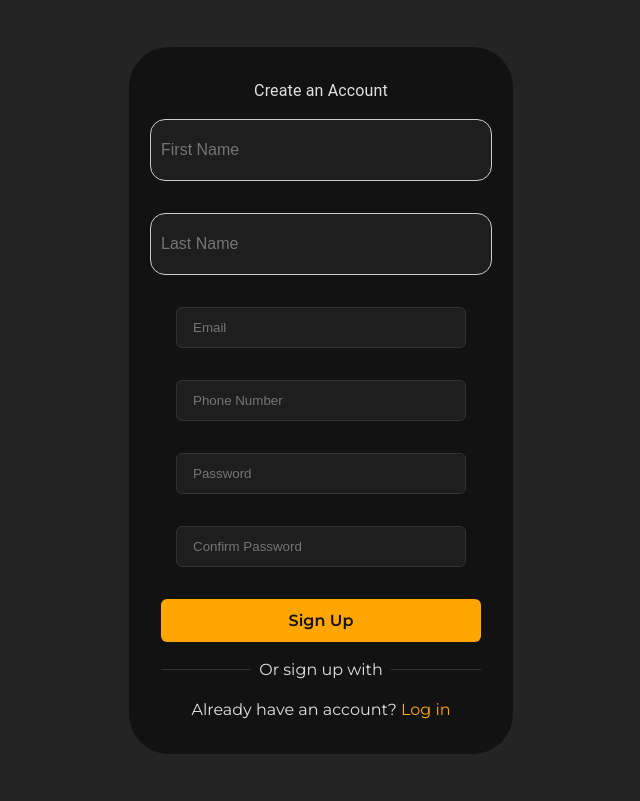
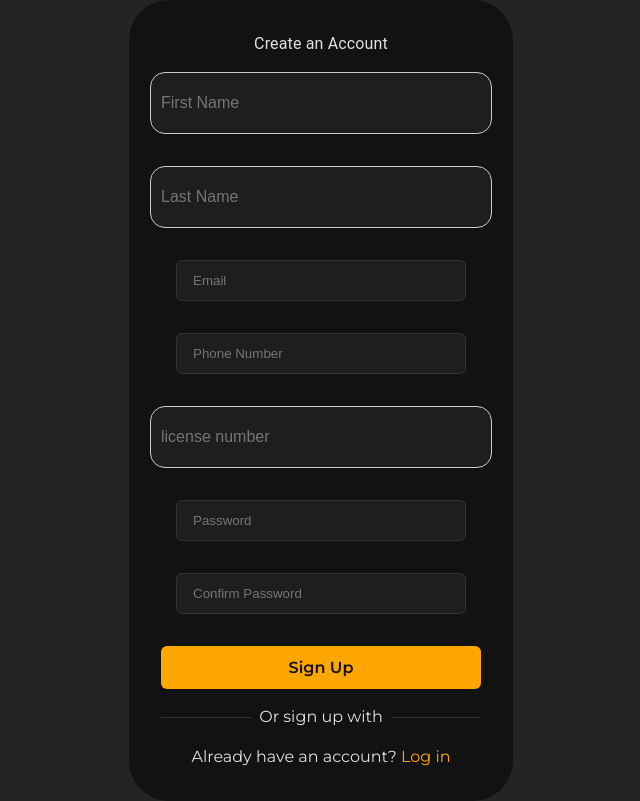
Before and after one commit to 4kClinton/Swyft-Driver, a React (Vite) app: page /signup in a window 1280 px wide. Shown: the whole page, without its empty margins (319-959 px from the left). Built offline with nearby package versions, Linux system fonts and the light colour scheme; no server answers.

Commit message:
Driver signup

```diff
--- a/src/Components/SignUp.jsx
+++ b/src/Components/SignUp.jsx
@@ -14,6 +14,7 @@ const SignUp = () => {
   const [password, setPassword] = useState('');
   const [confirmPassword, setConfirmPassword] = useState('');
   const [error, setError] = useState(null);
+  const [licenseNumber, setLicenseNumber] = useState('');
   const [loading, setLoading] = useState(false);
 
   const firstNameRef = useRef(null);
@@ -22,6 +23,7 @@ const SignUp = () => {
   const phoneRef = useRef(null);
   const passwordRef = useRef(null);
   const confirmPasswordRef = useRef(null);
+  const licenseNumberRef = useRef(null);
 
   const handleSignUp = async (event) => {
     event.preventDefault();
@@ -36,7 +38,14 @@ const SignUp = () => {
     }
 
     // Temporarily store data in Cookies
-    const formData = { first_name, last_name, email, phoneNumber, password };
+    const formData = {
+      first_name,
+      last_name,
+      email,
+      phoneNumber,
+      password,
+      licenseNumber,
+    };
     Cookies.set('signupData', JSON.stringify(formData), { expires: 7 });
 
     console.log('Navigating to /verification');
@@ -93,6 +102,17 @@ const SignUp = () => {
         </div>
         <div className="input-group">
           <input
+            ref={licenseNumberRef}
+            placeholder="license number"
+            type="text"
+            value={licenseNumber}
+            onChange={(e) => setLicenseNumber(e.target.value)}
+            autoComplete="licenseNumber"
+            required
+          />
+        </div>
+        <div className="input-group">
+          <input
             ref={passwordRef}
             placeholder="Password"
             type="password"
--- a/src/Components/Verification.jsx
+++ b/src/Components/Verification.jsx
@@ -21,12 +21,12 @@ const Verification = () => {
 
   // Retrieve signup data from cookies
   const storedData = JSON.parse(Cookies.get('signupData')) || {};
-  const { first_name, last_name, phoneNumber, email, password } = storedData;
+  const { first_name, last_name, phoneNumber, email, password, licenseNumber } =
+    storedData;
 
   // Unique driver ID
   const [id] = useState(() => uuidv4());
   const [carType, setCarType] = useState('');
-  const [licenseNumber] = useState('');
   const [licensePlate, setLicensePlate] = useState('');
   const [idNumber, setIdNumber] = useState('');
 
@@ -88,36 +88,54 @@ const Verification = () => {
     if (!first_name) {
       navigate('/signup');
     }
-
   }, [first_name, navigate]);
-
 
   // Helper to upload a file and return its public URL
   const uploadFile = async (file, fileName) => {
+    console.log(STORAGE_BUCKET);
+
     if (!file) return null;
+
     const filePath = `${id}/${fileName}`;
+
+    console.log(`Uploading ${fileName} to ${filePath}...`);
+
     const { error: uploadError } = await supabase.storage
       .from(STORAGE_BUCKET)
       .upload(filePath, file);
+
     if (uploadError) {
+      console.error(`Upload failed for ${fileName}:, uploadError`);
       throw new Error(`Upload failed for ${fileName}: ${uploadError.message}`);
     }
-    const { publicURL } = supabase.storage
+
+    // ✅ Correctly retrieve public URL
+    const { data } = supabase.storage
       .from(STORAGE_BUCKET)
       .getPublicUrl(filePath);
-    return publicURL;
+
+    if (!data || !data.publicUrl) {
+      console.error(`Failed to retrieve public URL for ${fileName}`);
+      return null;
+    }
+
+    console.log(`Public URL for ${fileName}:, data.publicUrl`);
+    return data.publicUrl;
   };
 
   const verifyAccount = async (event) => {
     event.preventDefault();
     setLoading(true);
     setError(null);
+    console.log(STORAGE_BUCKET);
+    console.log(SUPABASE_URL, SUPABASE_KEY);
+
     const sanitizedEmail = email.trim().toLowerCase();
 
     try {
-      // Phase 1: Preliminary Verification (Text Data Only)
+      //Phase 1: Preliminary Verification (Text Data Only)
       const preliminaryResponse = await fetch(
-        'https://swyft-backend-client-nine.vercel.app/driver/signup/verify',
+        'http://127.0.0.1:5000/driver/signup',
         {
           method: 'POST',
           headers: { 'Content-Type': 'application/json' },
@@ -131,7 +149,7 @@ const Verification = () => {
             password,
             licenseNumber,
             licensePlate,
-            id_number: idNumber,
+            idNumber,
           }),
         }
       );
@@ -231,7 +249,7 @@ const Verification = () => {
       setOpenSuccess(true);
     } catch (err) {
       console.error('An error occurred during verification:', err);
-      setError(err.message || 'An error occurred. Please try again.');
+      setError('An error occurred. Please try again.');
       setOpenError(true);
     } finally {
       setLoading(false);
```
